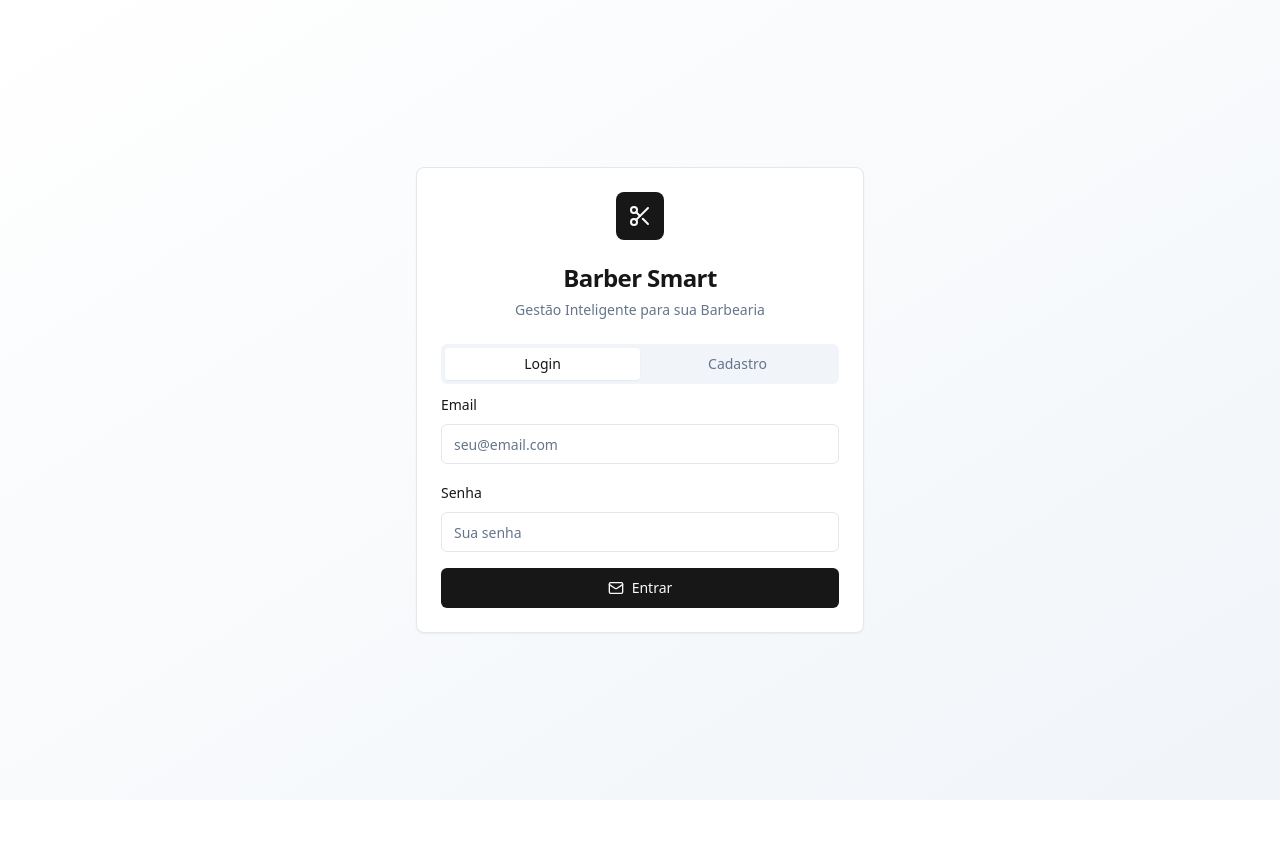
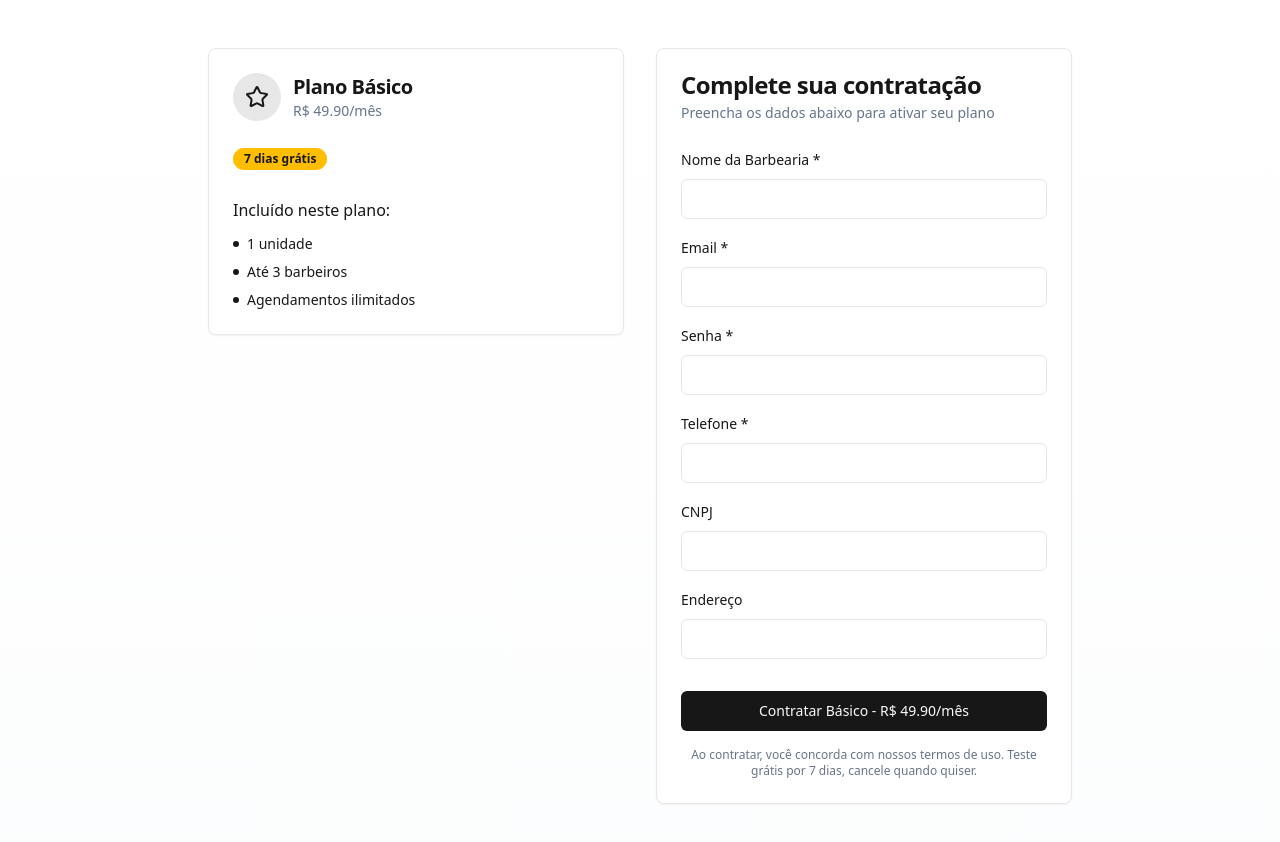
Before and after one commit to Orlando-rp/smart-barber-nexus, a React (Vite) app: page /contratacao in a window 1280 px wide. Before the commit this address led to /auth. Shown: the top 842 px of the page. Before the commit the page ends 800 px from the top, so only its background shows below. Built offline with nearby package versions, Linux system fonts and the light colour scheme.

Commit message:
feat: Implement plan contract form
Add a form to handle plan selection and contract details, saving the data to the database and enabling access based on the chosen plan.

```diff
--- a/src/App.tsx
+++ b/src/App.tsx
@@ -37,6 +37,7 @@ import ConfiguracoesAdmin from "./pages/admin/ConfiguracoesAdmin";
 // Planos
 import Planos from "./pages/Planos";
 import MeuPlano from "./pages/MeuPlano";
+import Contratacao from "./pages/Contratacao";
 
 const queryClient = new QueryClient();
 
@@ -52,8 +53,9 @@ const App = () => (
             {/* Rota de login */}
             <Route path="/auth" element={<Auth />} />
 
-            {/* Rota pública de planos */}
+            {/* Rotas públicas de planos e contratação */}
             <Route path="/planos" element={<Planos />} />
+            <Route path="/contratacao" element={<Contratacao />} />
 
             {/* Rotas protegidas principais com layout */}
             <Route path="/*" element={
--- /dev/null
+++ b/src/pages/Contratacao.tsx
@@ -0,0 +1,293 @@
+import { useState } from "react"
+import { useNavigate, useSearchParams } from "react-router-dom"
+import { Card, CardContent, CardDescription, CardHeader, CardTitle } from "@/components/ui/card"
+import { Button } from "@/components/ui/button"
+import { Input } from "@/components/ui/input"
+import { Label } from "@/components/ui/label"
+import { Badge } from "@/components/ui/badge"
+import { useForm } from "react-hook-form"
+import { useToast } from "@/hooks/use-toast"
+import { supabase } from "@/integrations/supabase/client"
+import { Crown, Star, Zap } from "lucide-react"
+
+interface ContratoForm {
+  nome: string
+  email: string
+  telefone: string
+  cnpj?: string
+  endereco?: string
+  password: string
+}
+
+const planos = [
+  {
+    id: 'basico',
+    nome: 'Básico',
+    preco: 49.90,
+    icon: Star,
+    recursos: ['1 unidade', 'Até 3 barbeiros', 'Agendamentos ilimitados']
+  },
+  {
+    id: 'premium',
+    nome: 'Premium',
+    preco: 99.90,
+    icon: Zap,
+    recursos: ['Até 3 unidades', 'Até 10 barbeiros', 'Analytics avançados']
+  },
+  {
+    id: 'enterprise',
+    nome: 'Enterprise',
+    preco: 199.90,
+    icon: Crown,
+    recursos: ['Unidades ilimitadas', 'Barbeiros ilimitados', 'API completa']
+  }
+]
+
+const Contratacao = () => {
+  const [loading, setLoading] = useState(false)
+  const [searchParams] = useSearchParams()
+  const planoId = searchParams.get('plano') || 'basico'
+  const navigate = useNavigate()
+  const { toast } = useToast()
+
+  const plano = planos.find(p => p.id === planoId) || planos[0]
+  const IconComponent = plano.icon
+
+  const { register, handleSubmit, formState: { errors } } = useForm<ContratoForm>()
+
+  const onSubmit = async (data: ContratoForm) => {
+    setLoading(true)
+    try {
+      // 1. Criar usuário na autenticação
+      const { data: authData, error: authError } = await supabase.auth.signUp({
+        email: data.email,
+        password: data.password,
+        options: {
+          emailRedirectTo: `${window.location.origin}/`,
+          data: {
+            name: data.nome
+          }
+        }
+      })
+
+      if (authError) throw authError
+
+      if (!authData.user) {
+        throw new Error('Erro ao criar usuário')
+      }
+
+      // 2. Criar cliente SaaS
+      const { data: saasClient, error: saasError } = await supabase
+        .from('saas_clients')
+        .insert({
+          nome: data.nome,
+          email: data.email,
+          telefone: data.telefone,
+          cnpj: data.cnpj,
+          endereco: data.endereco,
+          plano: planoId,
+          plano_tipo: planoId as any,
+          preco_mensal: plano.preco,
+          status: 'ativo'
+        })
+        .select()
+        .single()
+
+      if (saasError) throw saasError
+
+      // 3. Atualizar perfil do usuário com saas_client_id
+      const { error: profileError } = await supabase
+        .from('user_profiles')
+        .update({
+          saas_client_id: saasClient.id,
+          nome: data.nome,
+          telefone: data.telefone
+        })
+        .eq('user_id', authData.user.id)
+
+      if (profileError) throw profileError
+
+      // 4. Criar role de client_owner
+      const { error: roleError } = await supabase
+        .from('user_roles')
+        .insert({
+          user_id: authData.user.id,
+          role: 'client_owner',
+          saas_client_id: saasClient.id
+        })
+
+      if (roleError) throw roleError
+
+      toast({
+        title: "Contratação realizada com sucesso!",
+        description: `Plano ${plano.nome} ativado. Verifique seu email para confirmar a conta.`
+      })
+
+      // Redirecionar para dashboard após login automático
+      setTimeout(() => {
+        navigate('/')
+      }, 3000)
+
+    } catch (error: any) {
+      toast({
+        variant: "destructive",
+        title: "Erro na contratação",
+        description: error.message
+      })
+    } finally {
+      setLoading(false)
+    }
+  }
+
+  return (
+    <div className="min-h-screen bg-gradient-to-b from-background to-muted/20 py-12">
+      <div className="container mx-auto px-4 max-w-4xl">
+        <div className="grid gap-8 lg:grid-cols-2">
+          {/* Resumo do Plano */}
+          <Card className="h-fit">
+            <CardHeader>
+              <div className="flex items-center gap-3">
+                <div className="w-12 h-12 bg-primary/10 rounded-full flex items-center justify-center">
+                  <IconComponent className="w-6 h-6 text-primary" />
+                </div>
+                <div>
+                  <CardTitle className="text-xl">Plano {plano.nome}</CardTitle>
+                  <CardDescription>
+                    R$ {plano.preco.toFixed(2)}/mês
+                  </CardDescription>
+                </div>
+              </div>
+            </CardHeader>
+            <CardContent>
+              <div className="space-y-3">
+                <Badge variant="secondary" className="mb-4">
+                  7 dias grátis
+                </Badge>
+                <h4 className="font-medium">Incluído neste plano:</h4>
+                <ul className="space-y-2">
+                  {plano.recursos.map((recurso, index) => (
+                    <li key={index} className="flex items-center gap-2 text-sm">
+                      <div className="w-1.5 h-1.5 bg-primary rounded-full" />
+                      {recurso}
+                    </li>
+                  ))}
+                </ul>
+              </div>
+            </CardContent>
+          </Card>
+
+          {/* Formulário de Contratação */}
+          <Card>
+            <CardHeader>
+              <CardTitle>Complete sua contratação</CardTitle>
+              <CardDescription>
+                Preencha os dados abaixo para ativar seu plano
+              </CardDescription>
+            </CardHeader>
+            <CardContent>
+              <form onSubmit={handleSubmit(onSubmit)} className="space-y-4">
+                <div className="space-y-2">
+                  <Label htmlFor="nome">Nome da Barbearia *</Label>
+                  <Input
+                    id="nome"
+                    {...register("nome", { required: "Nome é obrigatório" })}
+                  />
+                  {errors.nome && (
+                    <p className="text-sm text-destructive">{errors.nome.message}</p>
+                  )}
+                </div>
+
+                <div className="space-y-2">
+                  <Label htmlFor="email">Email *</Label>
+                  <Input
+                    id="email"
+                    type="email"
+                    {...register("email", {
+                      required: "Email é obrigatório",
+                      pattern: {
+                        value: /^[A-Z0-9._%+-]+@[A-Z0-9.-]+\.[A-Z]{2,}$/i,
+                        message: "Email inválido"
+                      }
+                    })}
+                  />
+                  {errors.email && (
+                    <p className="text-sm text-destructive">{errors.email.message}</p>
+                  )}
+                </div>
+
+                <div className="space-y-2">
+                  <Label htmlFor="password">Senha *</Label>
+                  <Input
+                    id="password"
+                    type="password"
+                    {...register("password", {
+                      required: "Senha é obrigatória",
+                      minLength: {
+                        value: 6,
+                        message: "Senha deve ter no mínimo 6 caracteres"
+                      }
+                    })}
+                  />
+                  {errors.password && (
+                    <p className="text-sm text-destructive">{errors.password.message}</p>
+                  )}
+                </div>
+
+                <div className="space-y-2">
+                  <Label htmlFor="telefone">Telefone *</Label>
+                  <Input
+                    id="telefone"
+                    {...register("telefone", { required: "Telefone é obrigatório" })}
+                  />
+                  {errors.telefone && (
+                    <p className="text-sm text-destructive">{errors.telefone.message}</p>
+                  )}
+                </div>
+
+                <div className="space-y-2">
+                  <Label htmlFor="cnpj">CNPJ</Label>
+                  <Input
+                    id="cnpj"
+                    {...register("cnpj")}
+                  />
+                </div>
+
+                <div className="space-y-2">
+                  <Label htmlFor="endereco">Endereço</Label>
+                  <Input
+                    id="endereco"
+                    {...register("endereco")}
+                  />
+                </div>
+
+                <div className="pt-4">
+                  <Button
+                    type="submit"
+                    className="w-full"
+                    disabled={loading}
+                  >
+                    {loading ? (
+                      <div className="flex items-center gap-2">
+                        <div className="w-4 h-4 border-2 border-current border-t-transparent rounded-full animate-spin" />
+                        Processando contratação...
+                      </div>
+                    ) : (
+                      `Contratar ${plano.nome} - R$ ${plano.preco.toFixed(2)}/mês`
+                    )}
+                  </Button>
+                </div>
+
+                <p className="text-xs text-muted-foreground text-center">
+                  Ao contratar, você concorda com nossos termos de uso.
+                  Teste grátis por 7 dias, cancele quando quiser.
+                </p>
+              </form>
+            </CardContent>
+          </Card>
+        </div>
+      </div>
+    </div>
+  )
+}
+
+export default Contratacao
--- a/src/pages/Planos.tsx
+++ b/src/pages/Planos.tsx
@@ -69,8 +69,8 @@ const Planos = () => {
 
   const handleSelectPlan = async (planId: string) => {
     if (!user) {
-      // Redirecionar para auth com plano selecionado
-      navigate(`/auth?plano=${planId}`)
+      // Redirecionar para contratação com plano selecionado
+      navigate(`/contratacao?plano=${planId}`)
       return
     }
 
```
